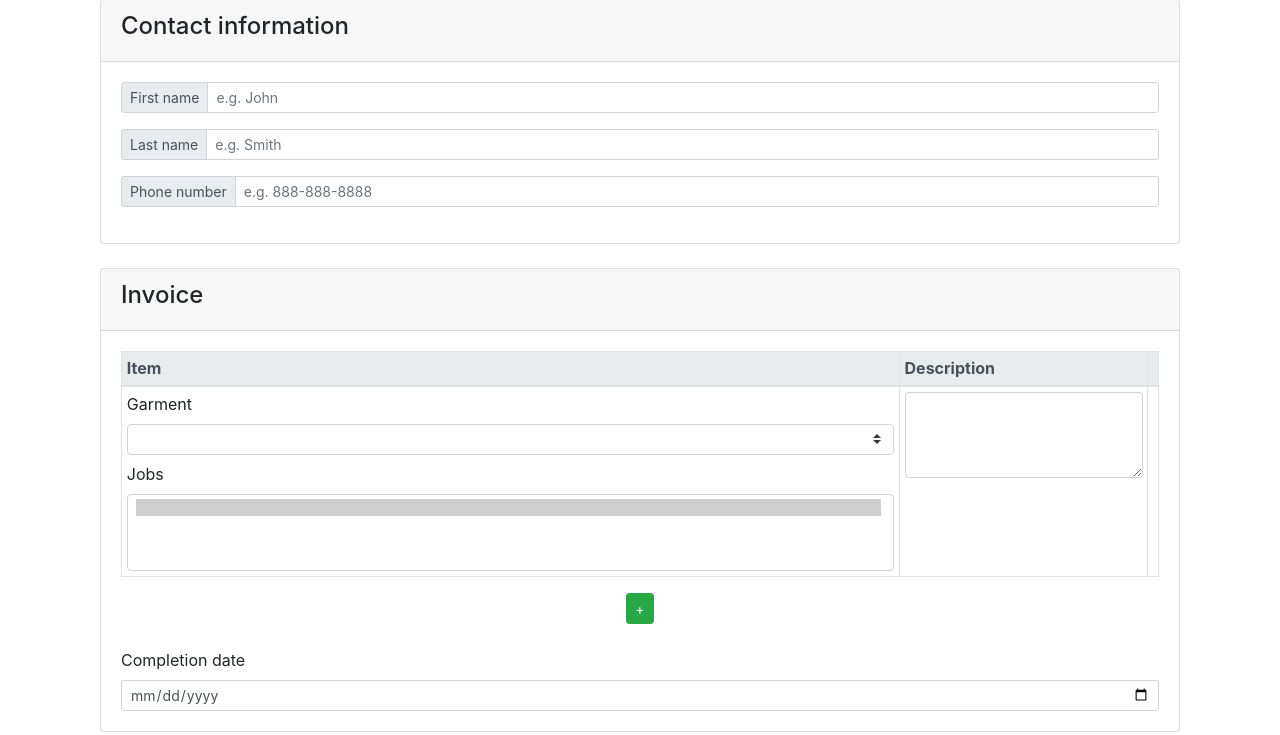
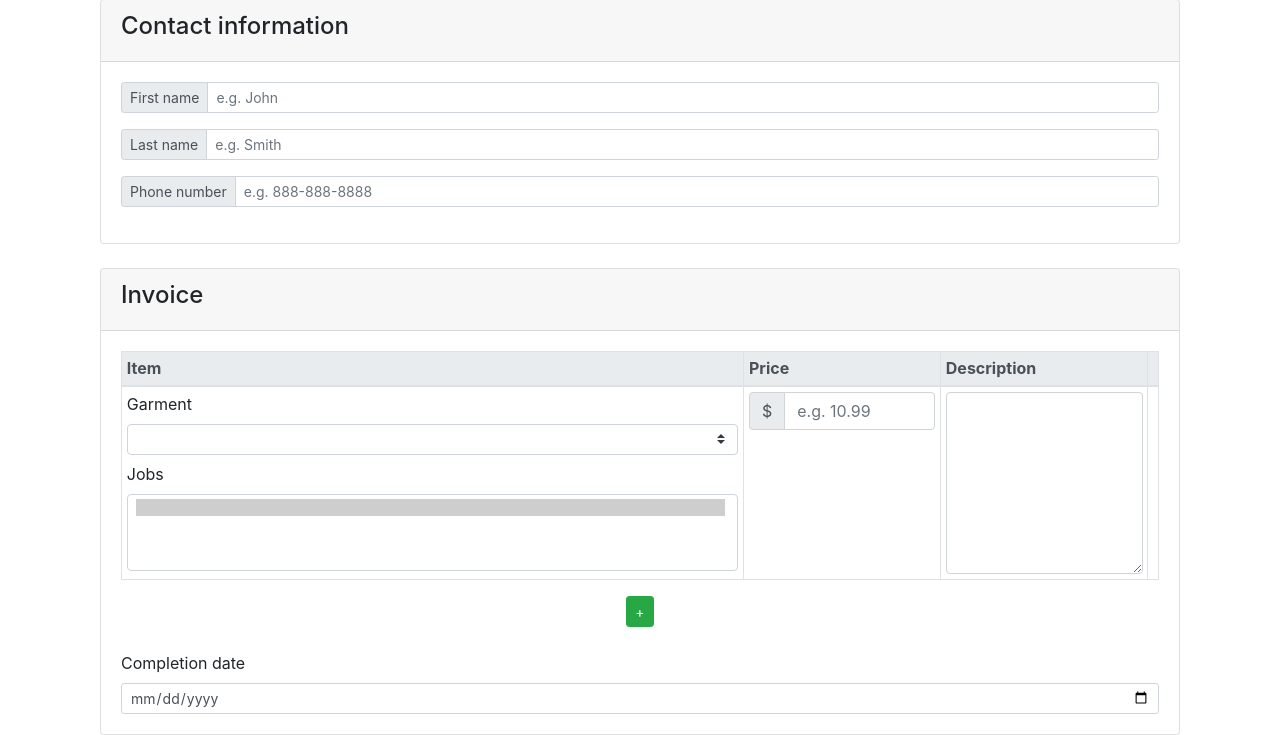
Before and after one commit to thetuh/cedarhilltailor, a Flask app: template templates/create-order.html in a window 1280 px wide. Shown: the part 161-896 px from the top of the page. Run offline with Flask 3, Linux system fonts and the light colour scheme; the template is opened without the code that fills it: values that come from a table or form of the project are taken from there, others are empty; tables that the repository leaves empty hold one stand-in row (values such as "Sample post"); lists and menus that the app fills with data are empty; some libraries are stand-ins or nearby versions.

Commit message:
added price cell to order table

```diff
--- a/templates/create-order.html
+++ b/templates/create-order.html
@@ -58,13 +58,14 @@
           <thead class="thead-light">
             <tr>
               <th scope="col">Item</th>
+              <th scope="col">Price</th>
               <th scope="col">Description</th>
               <th scope="col"></th>
             </tr>
           </thead>
           <tbody id="TBody">
             <tr id="TRow">
-              <td class="col-sm" style="width: 75%;">
+              <td class="col-sm" style="width: 60%;">
                 <label for="basic-url">Garment</label>
                 <select class="custom-select custom-select-sm garmentSelect">
                   <option selected disabled></option>
@@ -78,7 +79,15 @@
                 </select>
               </td>
               <td>
-                <textarea class="form-control descriptionBox" id="exampleFormControlTextarea1" rows="3"></textarea>
+                <div class="input-group mb-3">
+                  <div class="input-group-prepend">
+                    <span class="input-group-text" id="basic-addon1">$</span>
+                  </div>
+                  <input type="text" class="form-control" id="price" required pattern="\d+(\.\d{1,2})?" aria-label="Price" placeholder="e.g. 10.99" aria-describedby="basic-addon1">
+                </div>
+              </td>
+              <td style="width: 20%;">
+                <textarea class="form-control descriptionBox" id="exampleFormControlTextarea1" rows="7"></textarea>
               </td>
               <td style="width: 1%;" class="NoPrint"><button type="button" class="btn btn-sm btn-danger btn-delete" onclick="BtnDel(this)">X</button></td>
             </tr>
@@ -188,6 +197,28 @@ function formatPhoneNumber(number) {
   }
 }
 
+const priceInput = document.getElementById('price');
+
+priceInput.addEventListener('input', function() {
+  const unformattedValue = priceInput.value.replace(/[^\d.]/g, ''); // Keep only digits and decimal point
+  const formattedValue = formatPrice(unformattedValue); // Format the price as needed
+  priceInput.value = formattedValue;
+});
+
+function formatPrice(price) {
+  // Remove extra decimal points
+  price = price.replace(/\.{2,}/g, '.');
+
+  // Limit to two decimal places
+  const parts = price.split('.');
+  if (parts.length > 1) {
+    parts[1] = parts[1].substr(0, 2);
+    price = parts.join('.');
+  }
+
+  return price;
+}
+
 const nameInput = document.getElementById('name');
 
 nameInput.addEventListener('input', function() {
```
